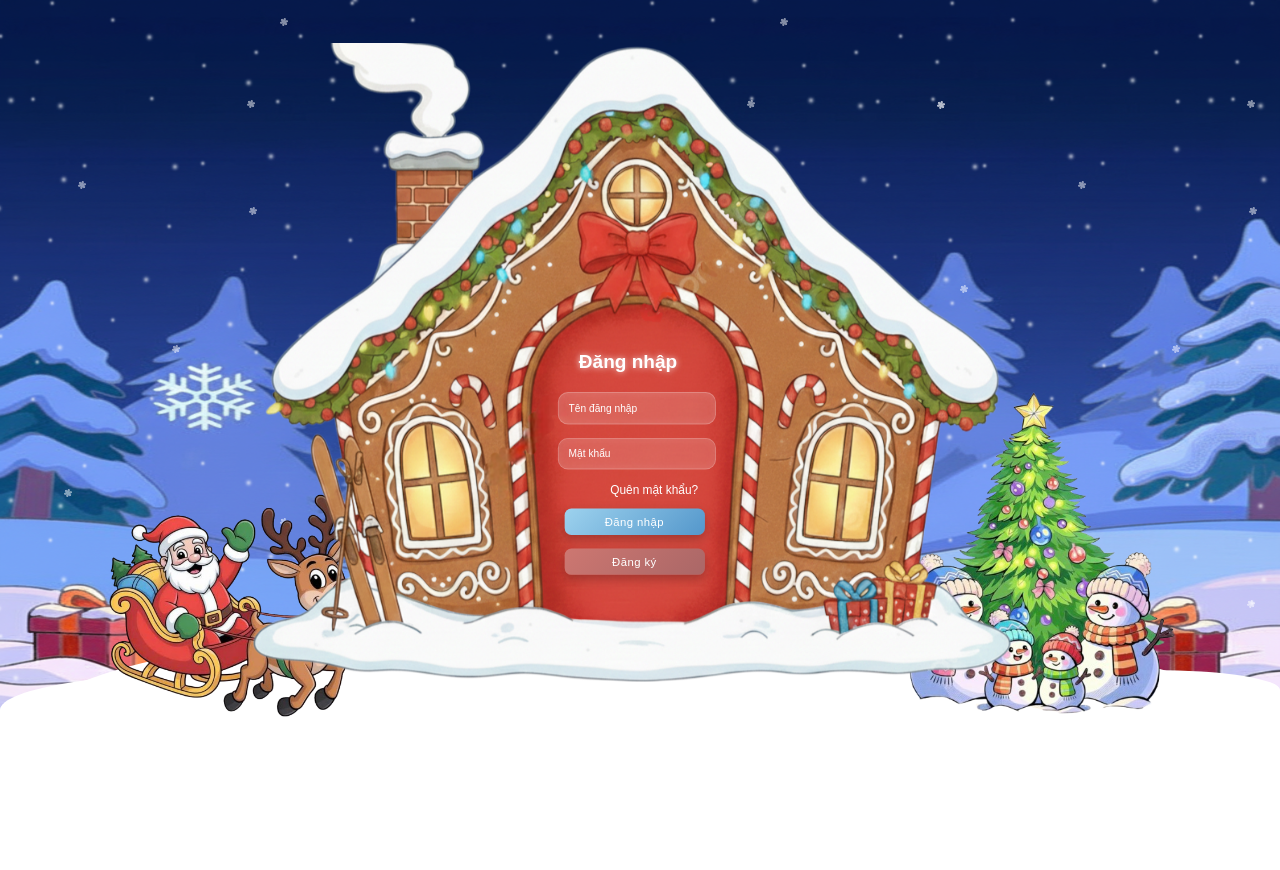
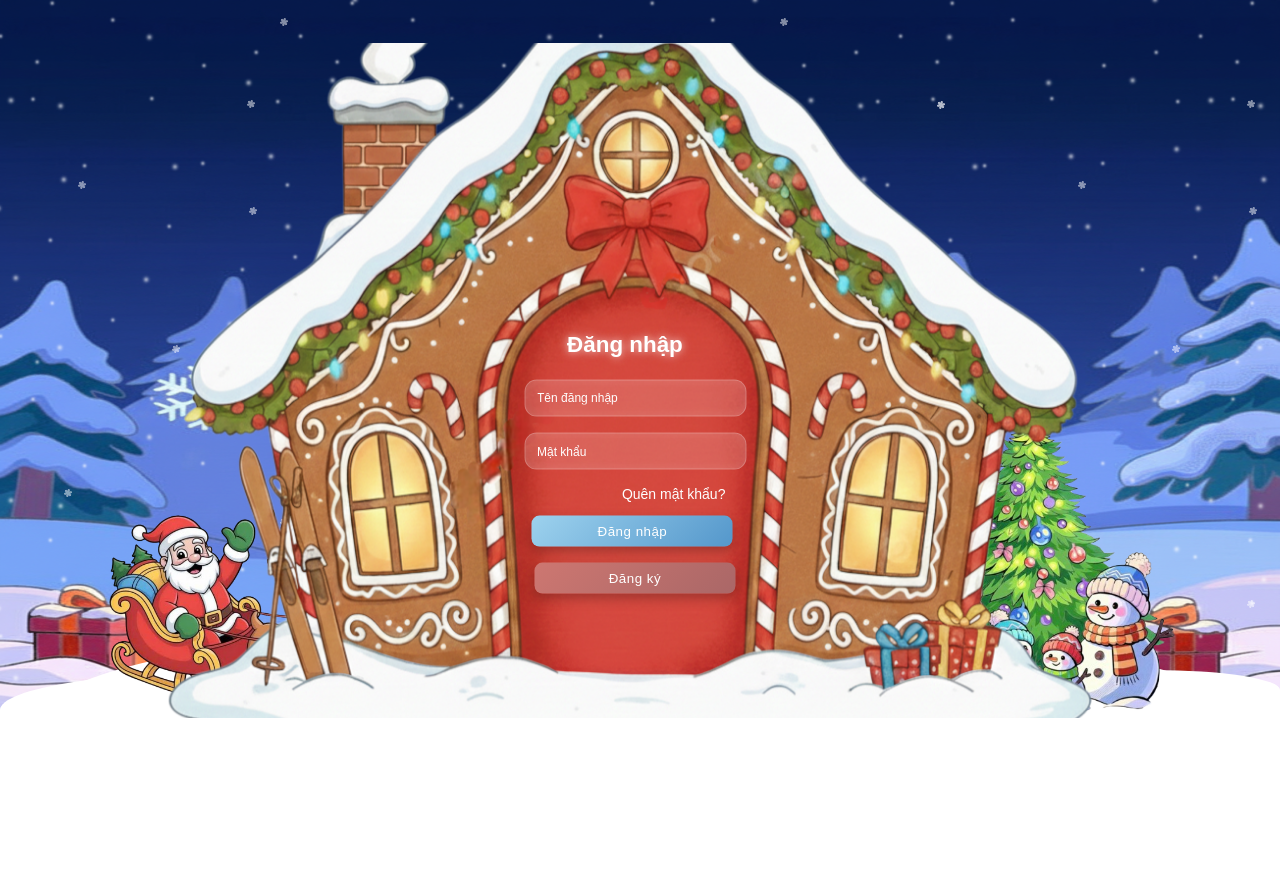
Before and after one commit to HieuTran2901/Finance-Management, a PHP site: page /pages/login.php in a window 1280 px wide. Run offline with PHP 8.4, Linux system fonts and the light colour scheme; data that the repository does not hold is empty.

Commit message:
Add root.css and fix css login

```diff
--- /dev/null
+++ b/css/root.css
@@ -0,0 +1,10 @@
+:root {
+  /* login css */
+  --login-image-container-width: 1005px;
+  --login-image-container-height: 675px;
+  --margin-button-1: 15px;
+  --margin-button-2: 10px;
+
+  /* login && register */
+  --form-scale: 1;
+}
--- a/css/style.css
+++ b/css/style.css
@@ -1,3 +1,5 @@
+@import url("root.css");
+
 body {
   margin: 0;
   height: 100vh;
@@ -141,9 +143,9 @@ body {
 .image-container {
   position: relative;
   bottom: 20px;
-  width: 825px;
+  width: var(--login-image-container-width);
   /* 1100 × 0.75 */
-  height: 675px;
+  height: var(--login-image-container-height);
   /* 900 × 0.75 */
   /* giới hạn chiều cao ảnh */
   background-image: url("../css/img/nhanonl.png");
@@ -159,12 +161,12 @@ body {
   position: absolute;
   top: 420px;
   left: 48.5%;
-  transform: translate(-50%, -50%) scale(0.85);
+  transform: translate(-50%, -50%) scale(var(--form-scale));
   width: 20%;
   padding: 2em;
   color: #ffffff;
-  display: flex;
-  flex-direction: column;
+  /* display: flex;
+  flex-direction: column; */
   align-items: center;
 }
 
@@ -231,17 +233,18 @@ body {
   font-weight: 500;
   letter-spacing: 0.5px;
   transition: 0.25s;
-  margin-left: 15px;
   box-shadow: 0 5px 12px rgba(0, 0, 0, 0.25);
 }
 
 /* Nền gradient riêng cho từng nút */
 .button1 {
   background: linear-gradient(135deg, #9dd2ee, #5497cb);
+  margin-left: var(--margin-button-1);
 }
 
 .button2 {
   background: linear-gradient(135deg, #cd7771, #aa6767);
+  margin-left: var(--margin-button-2);
 }
 
 .button1:hover {
@@ -279,7 +282,7 @@ body {
   position: absolute;
   top: 435px;
   left: 48.5%;
-  transform: translate(-50%, -50%) scale(0.85);
+  transform: translate(-50%, -50%) scale(var(--form-scale));
   width: 20%;
   padding: 2em;
   color: #ffffff;
@@ -320,7 +323,7 @@ body {
   position: absolute;
   top: 420px;
   left: 48.5%;
-  transform: translate(-50%, -50%) scale(0.85);
+  transform: translate(-50%, -50%) scale(var(--form-scale));
   width: 20%;
   padding: 2em;
   color: #ffffff;
```
Also changed, not shown: css/img/christmas_tree.png (added), css/img/ongnoel.png (added), css/img/snowman.png (added).
